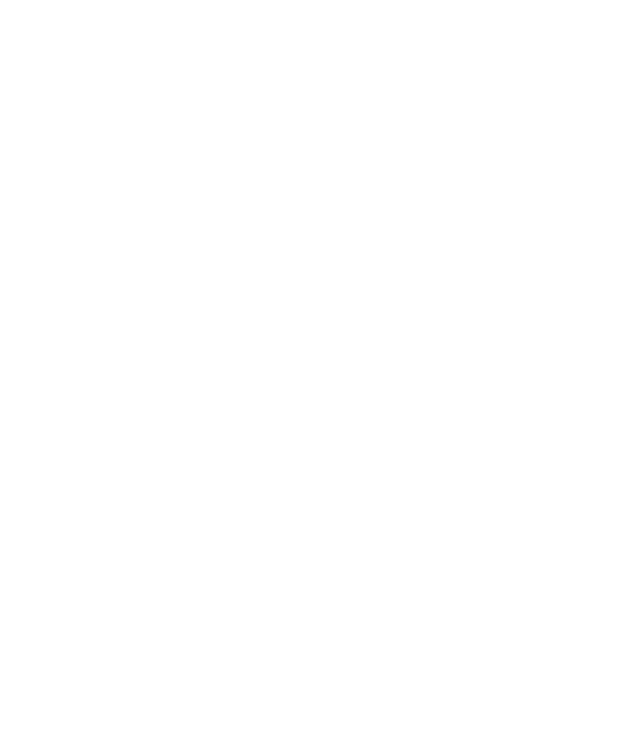
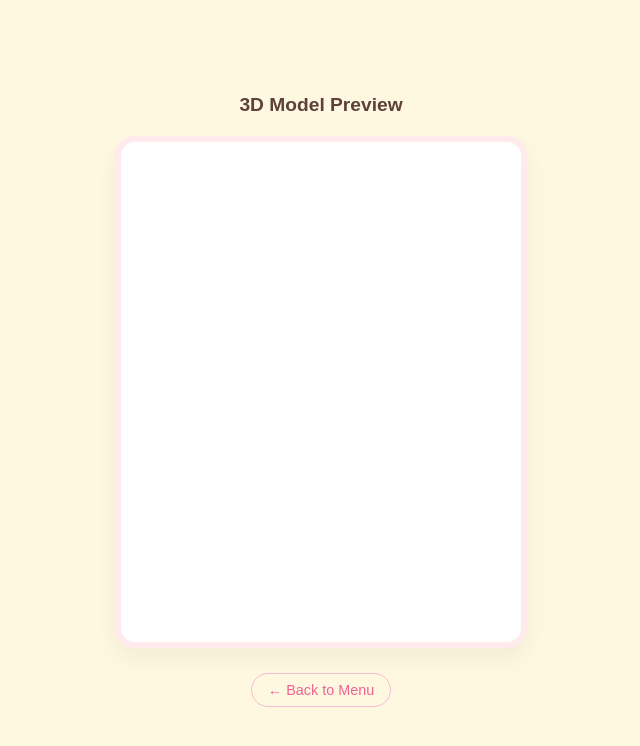
Before and after one commit to caizhenliu/caizhen1026, a plain HTML site: page 0.babylonViewer Basic.html in a window 1280 px wide. Shown: the whole page, without its empty margins (319-959 px from the left). Drawn offline with Linux system fonts and the light colour scheme; some packages are replaced by stand-ins of ours; a script that the page names is missing.

Commit message:
Update 0.babylonViewer Basic.html

```diff
--- a/0.babylonViewer Basic.html
+++ b/0.babylonViewer Basic.html
@@ -4,11 +4,75 @@
     <meta charset="UTF-8">
     <meta name="viewport" content="width=device-width, initial-scale=1.0">
     <meta http-equiv="X-UA-Compatible" content="ie=edge">
-        <title>BabylonJS Viewer - Basic usage</title>
+    <title>BabylonJS Viewer - Basic Styled</title>
     <script src="https://cdn.babylonjs.com/viewer/babylon.viewer.js"></script>
+    <style>
+        /* 1. 設定背景顏色為鵝黃色 */
+        body {
+            background-color: #FFF8E1;
+            margin: 0;
+            display: flex;
+            flex-direction: column;
+            align-items: center;
+            justify-content: center;
+            min-height: 100vh;
+            font-family: sans-serif;
+        }
+
+        /* 2. 標題與導航樣式 */
+        .header-title {
+            color: #5D4037;
+            font-size: 1.2rem;
+            margin-bottom: 20px;
+            font-weight: bold;
+        }
+
+        /* 3. 3D 模型容器：淺粉色方框 */
+        .viewer-box {
+            width: 400px;  /* 保持適中大小，不會超大 */
+            height: 500px;
+            background-color: white;
+            border: 6px solid #FFEbee; /* 淺粉色方框邊框 */
+            border-radius: 20px;       /* 圓角增加精緻感 */
+            box-shadow: 0 10px 25px rgba(0,0,0,0.05); /* 淡淡的陰影 */
+            overflow: hidden;          /* 確保 3D 內容不超出圓角 */
+            position: relative;
+        }
+
+        /* 4. 確保 babylon 標籤填滿方框且邏輯不變 */
+        babylon {
+            width: 100%;
+            height: 100%;
+            display: block;
+        }
+
+        /* 5. 底部返回按鈕樣式 */
+        .back-link {
+            margin-top: 25px;
+            text-decoration: none;
+            color: #F06292;
+            font-size: 0.9rem;
+            padding: 8px 16px;
+            border: 1px solid #F8BBD0;
+            border-radius: 20px;
+            transition: all 0.3s;
+        }
+
+        .back-link:hover {
+            background-color: #FFEbee;
+            transform: translateY(-2px);
+        }
+    </style>
 </head>
 <body>
+
+    <div class="header-title">3D Model Preview</div>
+
+    <div class="viewer-box">
         <babylon model="./models/cac-1774683166709.glb"></babylon>
+    </div>
+
+    <a href="index.html" class="back-link">← Back to Menu</a>
+
 </body>
-
 </html>
```
Lines whose indentation alone changed are shown as unchanged.
